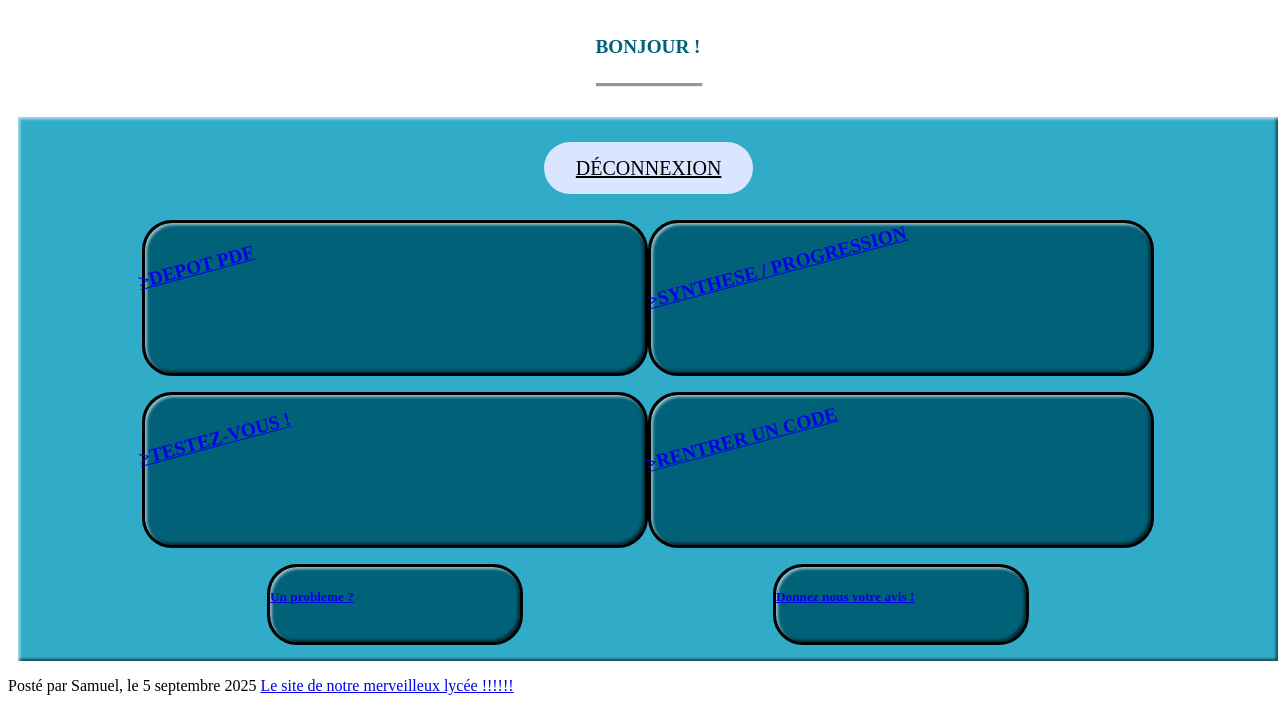
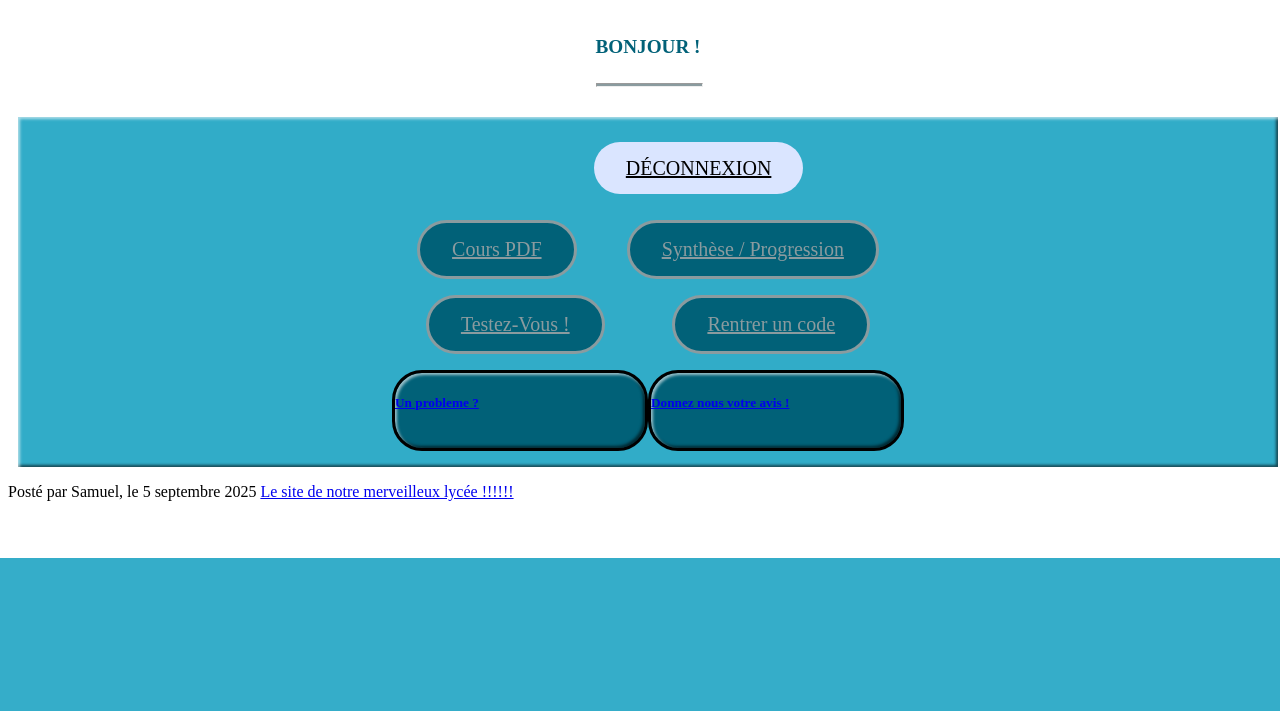
Before and after one commit to VNicolasNSI/sitensi, a PHP site: page / in a window 1280 px wide. Shown: the part 242-953 px from the top of the page. After the commit the page ends 800 px from the top, so only its background shows below. Run offline with PHP 8.4, Linux system fonts and the light colour scheme.

Commit message:
jhkdsdsfjhk

```diff
--- a/SiteNSISamuel/base.css
+++ b/SiteNSISamuel/base.css
@@ -95,17 +95,13 @@ body {
 }
 .carre {
 	display: flex;
-	border: black;
-	border-style: solid;
-	width: 500;
-	height: 150;
-	object-fit: fill;
-	background-color: #016178;
-	border-radius: 30px;
-	box-shadow:
-    inset 2px 2px 3px rgb(255 255 255 / 60%),
-    inset -2px -2px 3px rgb(0 0 0 / 60%);
+
 }
+
+.carre:hover {
+	transform: scale(1.1);
+}
+
 .petitcarre {
 	display: flex;
 	border: black;
@@ -187,3 +183,15 @@ hr {
     align-items: center;
 	transition: all 0.3s ease-in-out;
 }
+.grosbutton {
+    background-color: #016178;
+    color: #8A9B9F;
+    size: 340px;
+    border-style: solid;
+	border-color: #8A9B9F;
+    padding: 15px 32px;
+    border-radius: 30px;
+    font-size: 20px;
+    cursor: pointer;
+
+}
--- a/SiteNSISamuel/index.html
+++ b/SiteNSISamuel/index.html
@@ -39,22 +39,22 @@
 	<section class="header">
 		<sectionn>
 			<article class="connexion">
-				<a role="button" href="inscription.php" class="button">DÉCONNEXION</a>
+				<a role="button" href="..\nsi-pauls-\index.html" class="button">DÉCONNEXION</a>
 			</article>
 		<section class="base1">
 			<article class="carre">
-				<h1 class="text"><a href="depot.html"> >DEPOT PDF</a> </h1>
+				<a role="button" href="depot.html" class="grosbutton">Cours PDF</a>
 			</article>
 			<article class="carre">
-				<h1 class="text"><a href="synthese.html">>SYNTHESE / PROGRESSION</a>  </h1>
+				<a role="button" href="synthese.html" class="grosbutton">Synthèse / Progression</a>
 			</article>
 		</section>
 		<section class="base1">
 			<article class="carre">
-				<h1 class="text"> <a href="quizz.html">>TESTEZ-VOUS !</a> </h1>
+				<a role="button" href="quizz.html" class="grosbutton">Testez-Vous ! </a>
 			</article>
 			<article class="carre">
-				<h1 class="text"><a href="code.html">>RENTRER UN CODE </a> </h1>
+				<a role="button" href="code.html" class="grosbutton">Rentrer un code</a>
 			</article>
 		</section>
 		<section class="base1">
```
